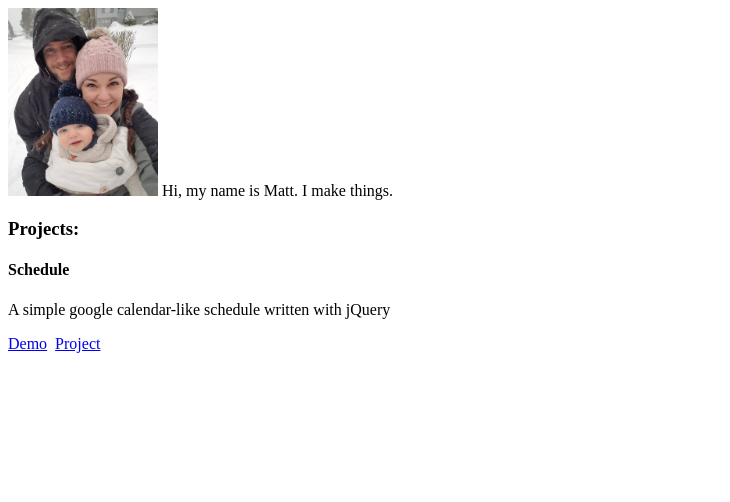
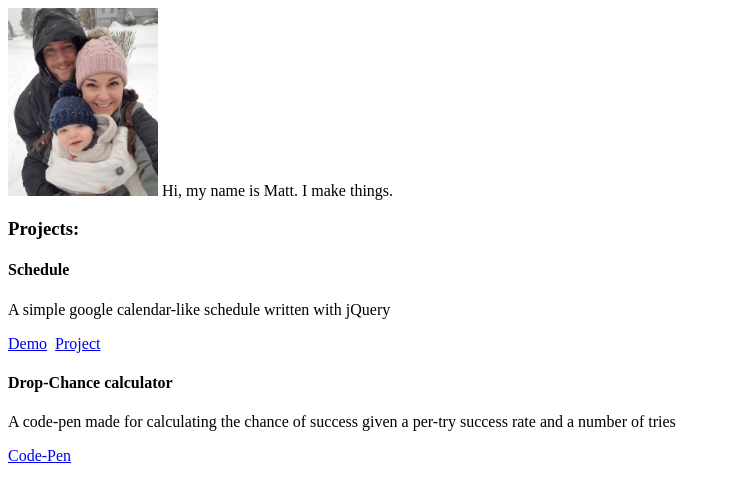
Before and after one commit to mattlokk/mattlokk.github.io, a plain HTML site: page index.html in a window 1280 px wide. Shown: the whole page, without its empty margins (0-730 px from the left). Drawn offline with Linux system fonts and the light colour scheme.

Commit message:
added drop chance codepen

```diff
--- a/index.html
+++ b/index.html
@@ -18,5 +18,10 @@
         <a href='https://mattlokk.github.io/jsSchedule/' >Demo</a>&nbsp;
         <a href='https://github.com/mattlokk/jsSchedule/' >Project</a>&nbsp;
     </div>
+    <div>
+        <h4>Drop-Chance calculator</h4>
+        <p>A code-pen made for calculating the chance of success given a per-try success rate and a number of tries</p>
+        <a href='https://codepen.io/mattlokk/pen/XOBwmY' >Code-Pen</a>&nbsp;
+    </div>
 </body>
 </html>
```
